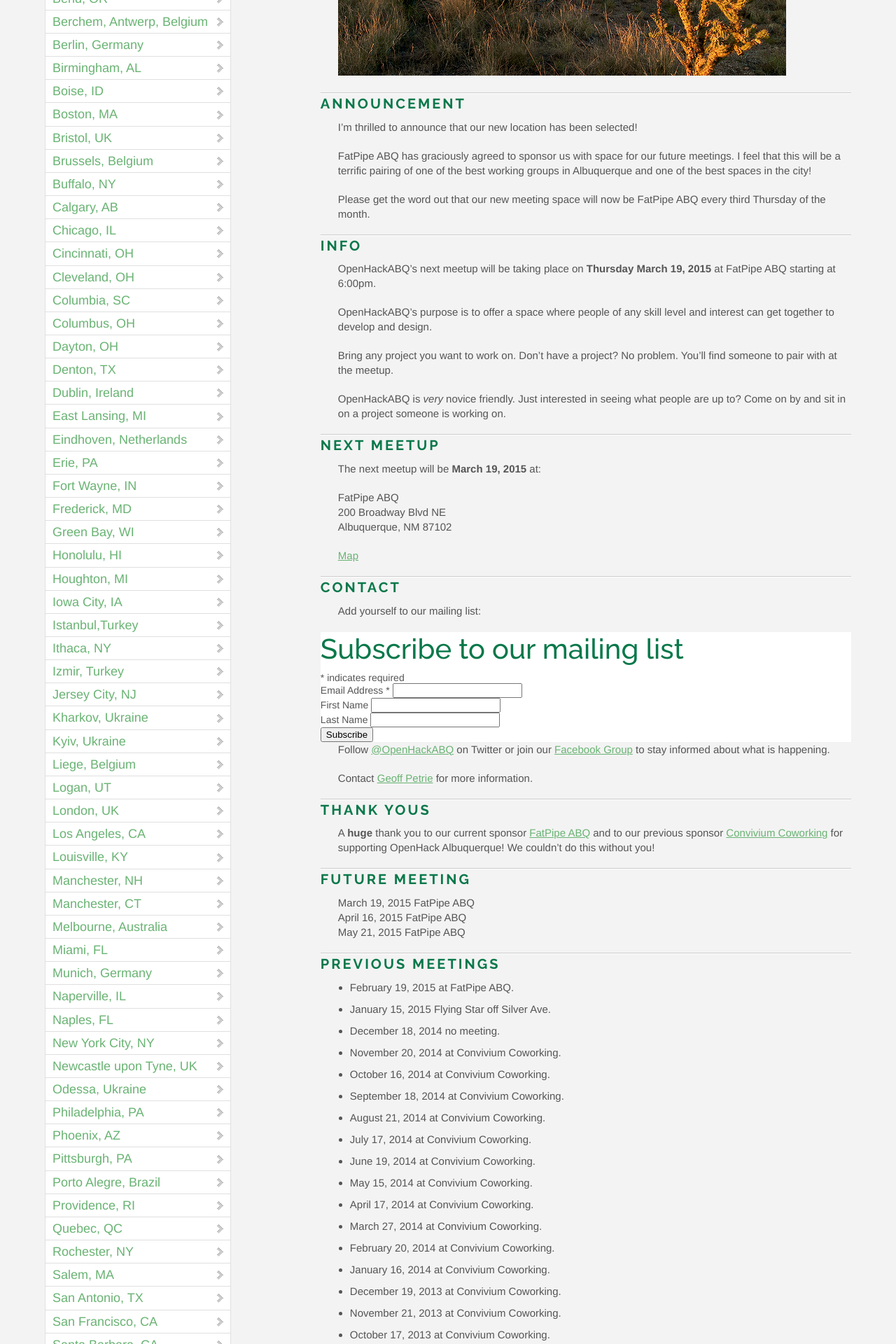
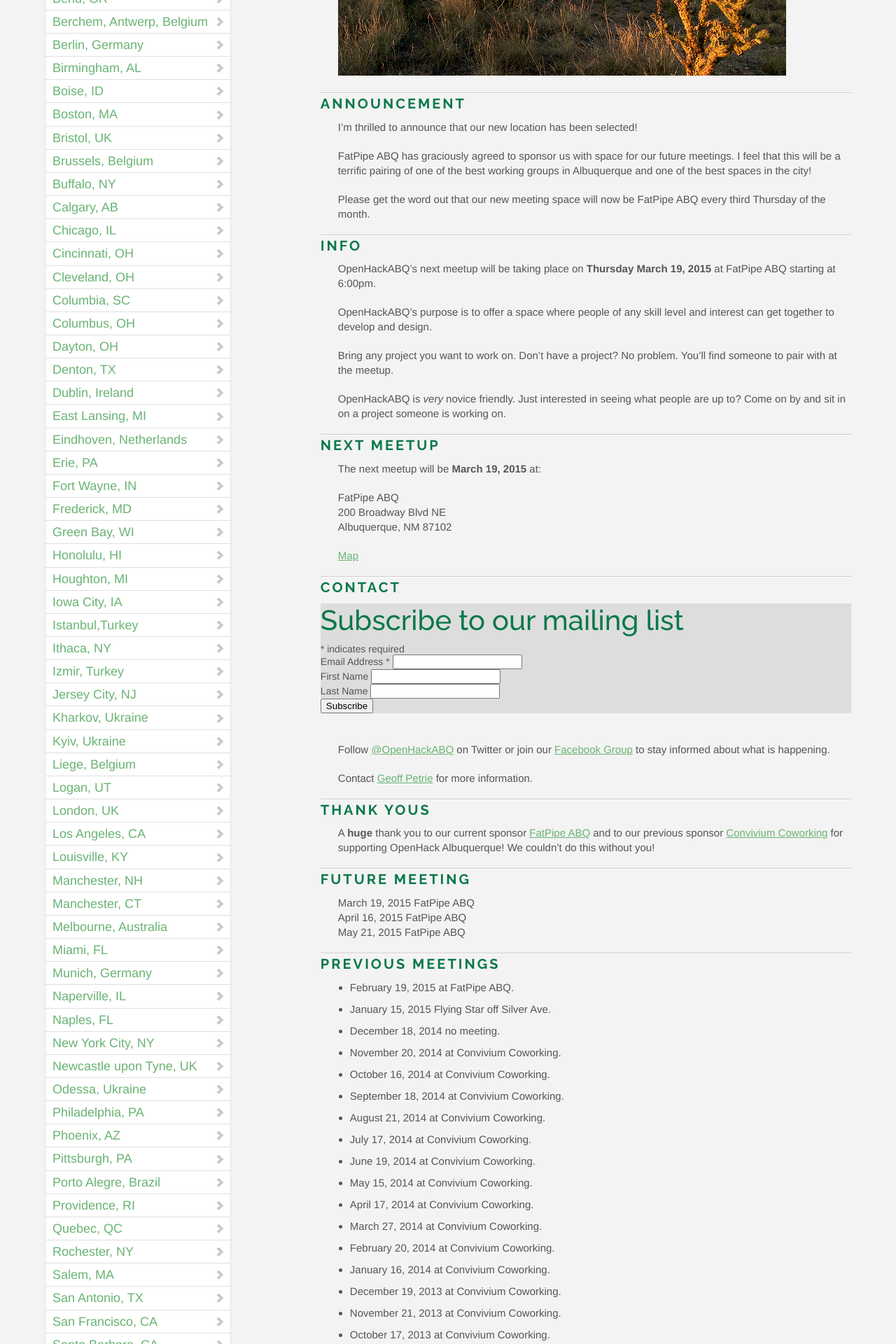
Before and after one commit to OpenHack/openhack.github.com, a Jekyll site: the page built from albuquerque/index.markdown, in a window 1280 px wide. Shown: the part 533-2453 px from the top of the page at 70% size. Built offline with Jekyll 4.4.1, drawn with Linux system fonts in a browser that asks for light colours; nearby versions of some CDN libraries; comment, search, counter and statistics services are not loaded.

Commit message:
Improve ABQ Mailing List Layout

```diff
--- a/albuquerque/index.markdown
+++ b/albuquerque/index.markdown
@@ -36,12 +36,11 @@
 [Map](https://goo.gl/maps/HpLZn)
 
 ### Contact
-Add yourself to our mailing list:
 
 <!-- Begin MailChimp Signup Form -->
 <link href="//cdn-images.mailchimp.com/embedcode/classic-081711.css" rel="stylesheet" type="text/css">
 <style type="text/css">
-  #mc_embed_signup{background:#fff; clear:left; font:14px Helvetica,Arial,sans-serif; }
+  #mc_embed_signup{background:#ddd; clear:left; font:14px Helvetica,Arial,sans-serif; }
   /* Add your own MailChimp form style overrides in your site stylesheet or in this style block.
      We recommend moving this block and the preceding CSS link to the HEAD of your HTML file. */
 </style>
@@ -74,6 +73,8 @@
 </div>
 
 <!--End mc_embed_signup-->
+
+<p>&nbsp;</p>
 
 Follow [@OpenHackABQ](https://twitter.com/OpenHackABQ) on Twitter or join our [Facebook Group](https://www.facebook.com/groups/621303567898347/) to stay informed about what is happening.
 
```
